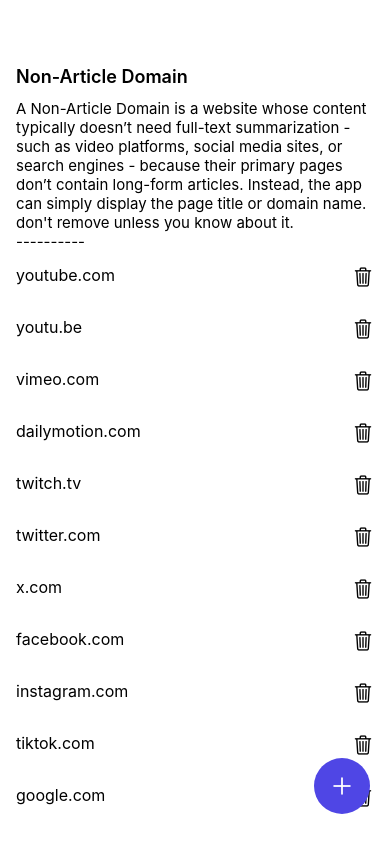
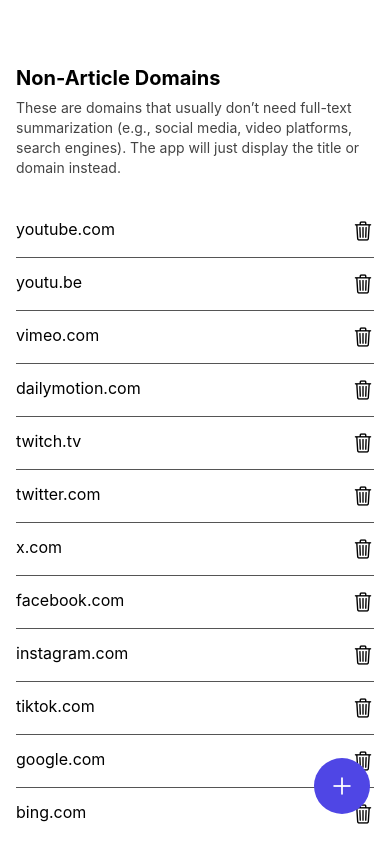
Before and after one commit to SreeSaranE/Articalize, a React Native app: screen /NonArticleDomains in a window 390 px wide. Built offline with nearby package versions, Linux system fonts and the light colour scheme.

Commit message:
fix: Large number of characters in dashboard screen.

```diff
--- a/DashboardScreen.tsx
+++ b/DashboardScreen.tsx
@@ -103,12 +103,21 @@
     }
   };
 
+  const truncateWords = (text: string, maxWords: number): string => {
+    if (!text) return '';
+    const words = text.split(/\s+/);
+    if (words.length <= maxWords) return text;
+    return words.slice(0, maxWords).join(' ') + '…';
+  };
+
   const renderArticle = ({ item }: { item: Article }) => (
     <TouchableOpacity
       onPress={() => navigation.navigate('ArticleDetail', { article: item })}
       style={styles.articleRow}
     >
-      <Text style={[styles.articleTitle, { color: isDarkMode ? '#fff' : '#000' }]}>{item.title}</Text>
+      <Text style={[styles.articleTitle, { color: isDarkMode ? '#fff' : '#000' }]}>
+        {truncateWords(item.title, 15)}
+      </Text>
     </TouchableOpacity>
   );
 
--- a/NonArticleDomainsScreen.tsx
+++ b/NonArticleDomainsScreen.tsx
@@ -9,7 +9,8 @@
   Modal,
   KeyboardAvoidingView,
   Platform,
-  useColorScheme
+  useColorScheme,
+  ScrollView,
 } from 'react-native';
 import AsyncStorage from '@react-native-async-storage/async-storage';
 import { Ionicons } from '@expo/vector-icons';
@@ -36,7 +37,6 @@
 
   useEffect(() => {
     if (modalVisible) {
-      // Open keyboard automatically when modal is shown
       setTimeout(() => {
         inputRef.current?.focus();
       }, 300);
@@ -67,18 +67,25 @@
 
   return (
     <View style={[styles.container, { backgroundColor: isDarkMode ? '#000' : '#fff' }]}>
-      {/* Scrollable List */}
-      <Text style={[styles.modalTitle, { color: isDarkMode ? '#fff' : '#000' }]}>
-        Non-Article Domain
+      {/* Header */}
+      <Text style={[styles.headerTitle, { color: isDarkMode ? '#fff' : '#000' }]}>
+        Non-Article Domains
       </Text>
-      <Text style={[styles.description, { color: isDarkMode ? '#fff' : '#000' }]}>
-        A Non-Article Domain is a website whose content typically doesn’t need full-text summarization - such as video platforms,
-        social media sites,
-        or search engines - because their primary pages don’t contain long-form articles.
-        Instead, the app can simply display the page title or domain name.
-        {"\n"}don't remove unless you know about it.
-        {"\n"}----------{"\n"}
-      </Text>
+
+      {/* Minimal description */}
+      <ScrollView
+        style={styles.descriptionBox}
+        contentContainerStyle={{ paddingBottom: 8 }}
+        showsVerticalScrollIndicator={false}
+      >
+        <Text style={[styles.description, { color: isDarkMode ? '#ccc' : '#444' }]}>
+          These are domains that usually don’t need full-text summarization (e.g., social media, video platforms, search engines).
+          The app will just display the title or domain instead.{"\n"}{"\n"}
+          ⚠️ Avoid removing unless you know what you’re doing.
+        </Text>
+      </ScrollView>
+
+      {/* List */}
       <FlatList
         data={domains}
         keyExtractor={(item) => item}
@@ -93,7 +100,7 @@
         contentContainerStyle={{ paddingBottom: 100 }}
       />
 
-      {/* Floating Add Button (same as dashboard) */}
+      {/* Floating Add Button */}
       <TouchableOpacity
         style={styles.fab}
         onPress={() => setModalVisible(true)}
@@ -152,11 +159,16 @@
 }
 
 const styles = StyleSheet.create({
-  container: { flex: 1, padding: 16 ,marginTop: 50},
+  container: { flex: 1, padding: 16, marginTop: 50 },
+  headerTitle: { fontSize: 20, fontWeight: '700', marginBottom: 8 },
+  descriptionBox: { maxHeight: 120, marginBottom: 10 },
+  description: { fontSize: 14, lineHeight: 20 },
   domainItem: {
     flexDirection: 'row',
     justifyContent: 'space-between',
     paddingVertical: 14,
+    borderBottomWidth: StyleSheet.hairlineWidth,
+    borderColor: '#555',
   },
   domainText: { fontSize: 16 },
   fab: {
@@ -169,17 +181,13 @@
     borderRadius: 28,
     justifyContent: 'center',
     alignItems: 'center',
-    elevation: 5
-  },
-  description: {
-    fontSize: 15,
-
+    elevation: 5,
   },
   modalOverlay: {
     flex: 1,
     justifyContent: 'center',
     paddingHorizontal: 20,
-    backgroundColor: 'rgba(0,0,0,0.5)'
+    backgroundColor: 'rgba(0,0,0,0.5)',
   },
   modalContent: {
     borderRadius: 12,
@@ -188,27 +196,27 @@
   modalTitle: {
     fontSize: 18,
     fontWeight: '600',
-    marginBottom: 12
+    marginBottom: 12,
   },
   input: {
     borderWidth: 1,
     borderRadius: 8,
     paddingHorizontal: 10,
     height: 40,
-    marginBottom: 16
+    marginBottom: 16,
   },
   modalButtons: {
     flexDirection: 'row',
-    justifyContent: 'flex-end'
+    justifyContent: 'flex-end',
   },
   modalButton: {
     paddingHorizontal: 16,
     paddingVertical: 8,
     borderRadius: 8,
-    marginLeft: 8
+    marginLeft: 8,
   },
   modalButtonText: {
     color: '#fff',
-    fontWeight: '600'
-  }
+    fontWeight: '600',
+  },
 });
--- a/fetchAndSummarize.ts
+++ b/fetchAndSummarize.ts
@@ -4,23 +4,21 @@
 
 const HF_MODEL_URL = 'https://api-inference.huggingface.co/models/facebook/bart-large-cnn';
 
+// Hugging Face models usually max out ~1024 tokens (~2500–3000 chars)
+const MAX_INPUT_CHARS = 3000;
+
+console.log("HUGGINGFACE_API_KEY:", HUGGINGFACE_API_KEY ? "Loaded" : "Missing");
+
 const cleanHTML = (html: string): string => {
   return html
-    // Remove spaces after "<"
     .replace(/<\s+/g, '<')
-    // Replace &nbsp; with space
     .replace(/&nbsp;/g, ' ')
-    // Fix invalid self-closing attributes like attr="/ or attr=/
     .replace(/=\s*"[^"]*\/\s*"/g, match => match.replace(/\/\s*"/, '"'))
     .replace(/=\s*'[^']*\/\s*'/g, match => match.replace(/\/\s*'/, "'"))
-    // Remove stray slashes in attributes (e.g., id=/foo)
     .replace(/=\s*\/[^\s>]+/g, '')
-    // Collapse whitespace
     .replace(/\s+/g, ' ')
-    // Remove non-ASCII chars (to avoid parser choke)
     .replace(/[^\x00-\x7F]+/g, '');
 };
-
 
 const forEachChild = (nodeList: any, fn: (n: any) => void) => {
   if (!nodeList) return;
@@ -137,7 +135,9 @@
     if (wordCount < 50) {
       return inputText; // too short, return as-is
     }
-    const truncatedText = inputText.slice(0, 3500);
+
+    // Truncate safely
+    const truncatedText = inputText.slice(0, MAX_INPUT_CHARS);
 
     // Hugging Face request
     const hfResponse = await fetch(HF_MODEL_URL, {
@@ -150,13 +150,15 @@
     });
 
     if (!hfResponse.ok) {
-      throw new Error(`Hugging Face API error: ${hfResponse.status} - ${await hfResponse.text()}`);
+      console.warn("Hugging Face summarization failed, falling back to excerpt");
+      return truncatedText.substring(0, 300) + "..."; // fallback
     }
 
     const result = await hfResponse.json();
-    return result?.[0]?.summary_text?.trim() || inputText;
+
+    return result?.[0]?.summary_text?.trim() || truncatedText;
   } catch (err) {
     console.error('Error fetching and summarizing:', err);
-    throw err;
+    return "⚠️ Could not summarize this article.";
   }
 };
```
